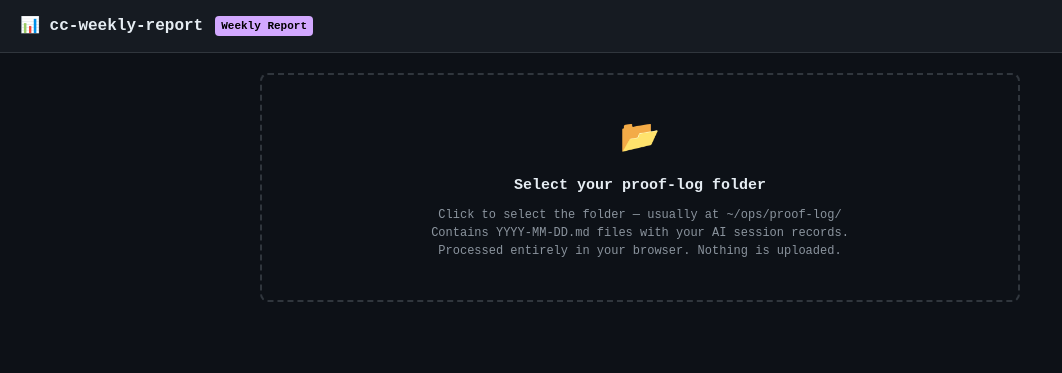
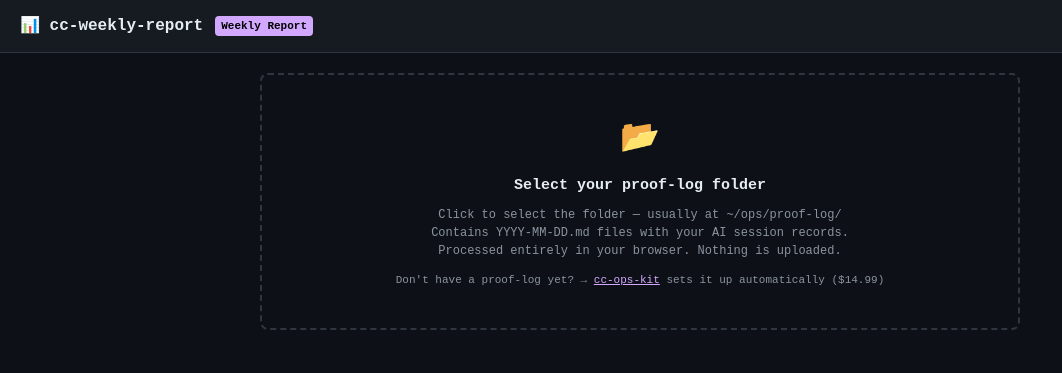
Before and after one commit to yurukusa/cc-weekly-report, a website: page index.html in a window 1280 px wide. Shown: the whole page, without its empty margins (0-1062 px from the left). Drawn offline with Linux system fonts and the light colour scheme.

Commit message:
feat: add cc-ops-kit CTA for users without proof-log

```diff
--- a/index.html
+++ b/index.html
@@ -84,6 +84,7 @@
     <p>Click to select the folder — usually at <code>~/ops/proof-log/</code><br>
     Contains <code>YYYY-MM-DD.md</code> files with your AI session records.<br>
     Processed entirely in your browser. Nothing is uploaded.</p>
+    <p style="margin-top:12px;font-size:11px;color:var(--muted)">Don't have a proof-log yet? → <a href="https://yurukusa.github.io/cc-ops-kit-landing/" target="_blank" style="color:var(--purple)">cc-ops-kit</a> sets it up automatically ($14.99)</p>
   </div>
 
   <div id="output">
```
